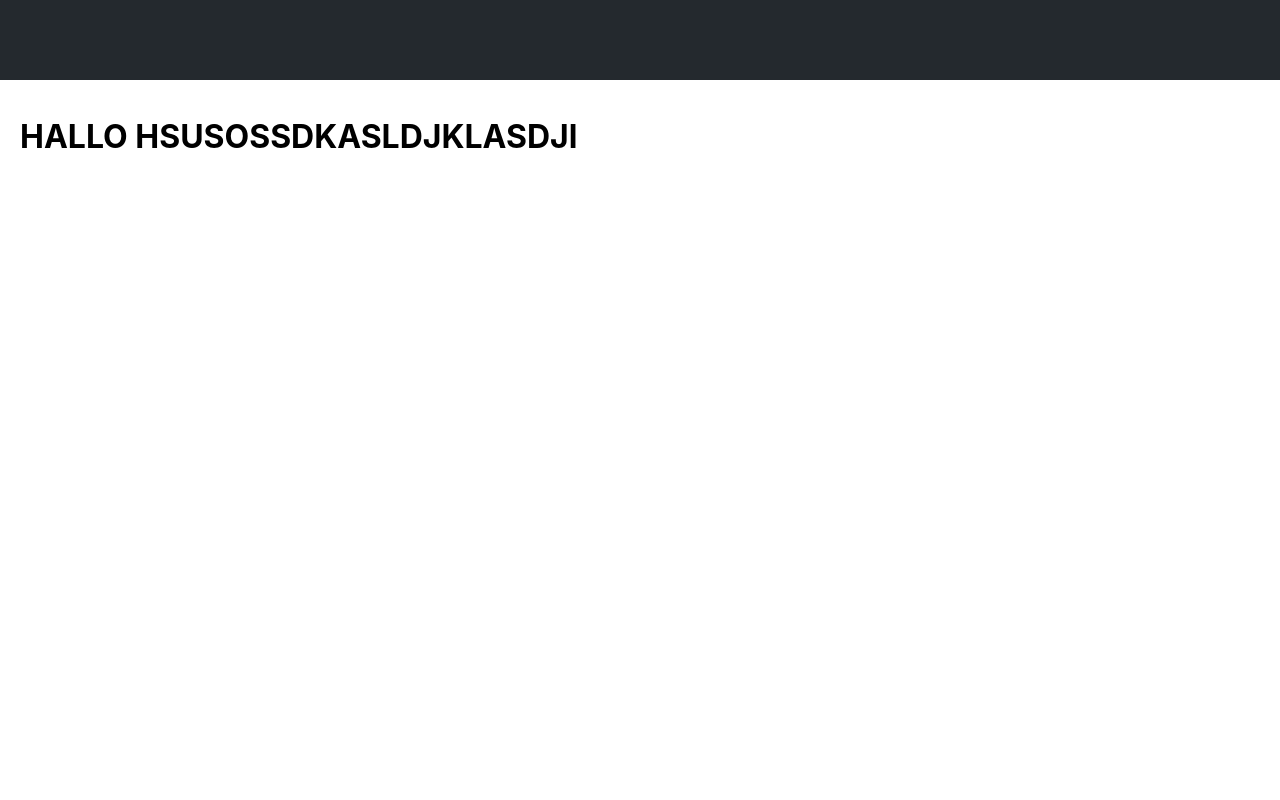
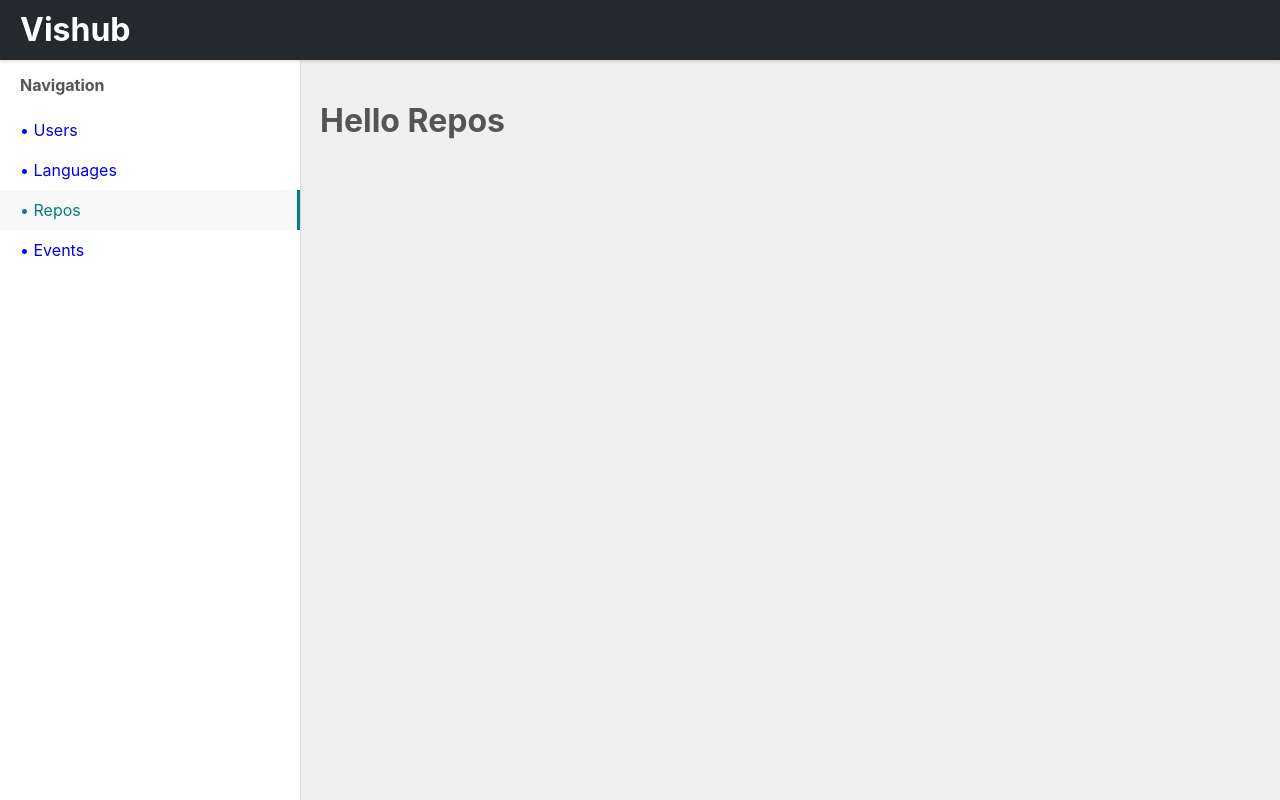
Before and after one commit to eloquenza/VisHub, a React (Create React App) app in the folder application/: page /repos in a window 1280 px wide. Built offline with nearby package versions, Linux system fonts and the light colour scheme; what ts-enum-util would draw is missing.

Commit message:
bissl css

```diff
--- a/application/src/components/layout/AuthorNetwork.tsx
+++ b/application/src/components/layout/AuthorNetwork.tsx
@@ -64,7 +64,7 @@ export default class AuthorNetwork extends React.Component<
     }
   }
 
-  onRadioButtonSwitchGraph(event: React.ChangeEvent<HTMLInputElement>) {
+  onSelectChange(event: React.ChangeEvent<HTMLSelectElement>) {
     const graphType = event.currentTarget.value as GraphTypes
     console.log(graphType)
     this.setState(state => {
@@ -147,40 +147,29 @@ export default class AuthorNetwork extends React.Component<
     return (
       <div className={styles.authorNetworkContainer}>
         <div className={styles.authorNetworkMenuBar}>
-          <text>Search by author name</text>
-          <input
-            type="text"
-            value={this.state.searchInput}
-            onChange={event => this.searchBarOnUserInput(event)}
-            list="test"
-          />
-          <datalist id="test">{verticesForSelection}</datalist>
-          <div className={styles.authorNetworkRadioButtons}>
-            Force-directed graph
+
+          { /* Textfeld */ }
+          <div className={styles.authorNetworkInline}>
+            <text>Search by author name:&nbsp;</text>
             <input
-              id="force"
-              value="force"
-              type="radio"
-              checked={this.state.currentGraphName === 'force'}
-              onChange={event => this.onRadioButtonSwitchGraph(event)}
-            />
-            3D Force-directed graph
-            <input
-              id="3dforce"
-              value="3dforce"
-              type="radio"
-              checked={this.state.currentGraphName === '3dforce'}
-              onChange={event => this.onRadioButtonSwitchGraph(event)}
-            />
-            Radial edge-bundling graph
-            <input
-              id="edgebundling"
-              value="edgebundling"
-              type="radio"
-              checked={this.state.currentGraphName === 'edgebundling'}
-              onChange={event => this.onRadioButtonSwitchGraph(event)}
-            />
+              type="text"
+              value={this.state.searchInput}
+              onChange={event => this.searchBarOnUserInput(event)}
+              list="test" />
+            <datalist id="test">{verticesForSelection}</datalist>
           </div>
+
+          { /* Dropdown */ }
+          <div className={styles.authorNetworkInline}>
+            <text>Graphentyp:&nbsp;</text>
+            <select
+              onChange={event => this.onSelectChange(event)}>
+              <option value="force">Force-directed graph</option>
+              <option value="3dforce">3D Force-directed graph</option>
+              <option value="edgebundling">Radial edge-bundling graph</option>
+            </select>
+          </div>
+
         </div>
         {this.state.networkVisualisation}
       </div>
--- /dev/null
+++ b/application/src/components/layout/Sidebar.tsx
@@ -0,0 +1,18 @@
+import React from 'react'
+import { NavLink  } from "react-router-dom";
+
+import styles from '../../styles/Sidebar.module.css'
+
+function Sidebar() {
+  return (
+    <div>
+      <h4>Navigation</h4>
+      <NavLink activeClassName={styles.selected} to="/users">&bull; Users</NavLink >
+      <NavLink activeClassName={styles.selected} to="/languages">&bull; Languages</NavLink >
+      <NavLink activeClassName={styles.selected} to="/repos">&bull; Repos</NavLink >
+      <NavLink activeClassName={styles.selected} to="/events">&bull; Events</NavLink >
+    </div>
+  )
+}
+
+export default Sidebar
--- a/application/src/components/subpages/Repos.tsx
+++ b/application/src/components/subpages/Repos.tsx
@@ -1,7 +1,7 @@
 import React from 'react'
 
 function Repos() {
-  return <h1>HALLO HSUSOSSDKASLDJKLASDJl</h1>
+  return <h1>Hello Repos</h1>
 }
 
 export default Repos
--- a/application/src/components/subpages/Users.tsx
+++ b/application/src/components/subpages/Users.tsx
@@ -1,40 +1,48 @@
 import React from 'react'
-import {AuthorNetwork} from 'components'
-import {Chart} from 'components/visualizations'
-import {Box} from 'rebass'
+import { AuthorNetwork } from 'components'
+import { Chart } from 'components/visualizations'
 
 function Users() {
   return (
     <>
+      <div className="columns">
+
+        {/* AuthorNetwork */}
+        <div className="column is-full">
+          <div className="panel">
             <AuthorNetwork width={window.innerWidth} height={window.innerHeight} />
-      <Box
-        sx={{
-          display: 'grid',
-          gridGap: 3,
-          // repeat creates a sequence of 3 times 1fr
-          // fr is a new unit denoting a fraction of the grid
-          gridTemplateColumns: 'repeat(3, 1fr)',
-          gridTemplateRows: 'auto auto auto',
-        }}
-      >
-        <h1>Chart1</h1>
-        <h1>Chart2</h1>
-        <h1>Chart3</h1>
+          </div>
+        </div>
+
+        {/* Charts */}
+        <div className="column is-4">
+          <div className="panel">
+            <h3>Chart1</h3>
             <Chart
-          window={{width: window.innerWidth / 3.5, height: window.innerHeight}}
+              window={{ width: window.innerWidth / 3.5, height: window.innerHeight }}
               className="chart1"
             />
-
+          </div>
+        </div>
+        <div className="column is-4">
+          <div className="panel">
+            <h3>Chart2</h3>
             <Chart
-          window={{width: window.innerWidth / 3.5, height: window.innerHeight}}
+              window={{ width: window.innerWidth / 3.5, height: window.innerHeight }}
               className="chart2"
             />
-
+          </div>
+        </div>
+        <div className="column is-4">
+          <div className="panel">
+            <h3>Chart3</h3>
             <Chart
-          window={{width: window.innerWidth / 3.5, height: window.innerHeight}}
+              window={{ width: window.innerWidth / 3.5, height: window.innerHeight }}
               className="chart3"
             />
-      </Box>
+          </div>
+        </div>
+      </div>
     </>
   )
 }
--- a/application/src/index.tsx
+++ b/application/src/index.tsx
@@ -1,33 +1,29 @@
 import React from 'react'
 import ReactDOM from 'react-dom'
-import {BrowserRouter, Switch, Route} from 'react-router-dom'
-import {NavBar, Users, Repos, Events, Languages} from 'components'
-import {Box} from 'rebass'
+import { BrowserRouter, Switch, Route } from 'react-router-dom'
+import { Users, Repos, Events, Languages } from 'components'
+import Sidebar from './components/layout/Sidebar'
 
 import './styles/index.css'
 
 ReactDOM.render(
   <React.StrictMode>
-    {/* BrowserRouter handles which URL path is connected to which components */}
     <BrowserRouter>
-      <Box
-        sx={{
-          display: 'grid',
-          gridGap: 3,
-          gridTemplateRows: 'repeat(auto-fit, minmax(80px, 1px))',
-          gridTemplateColumns: 'none',
-        }}
-      >
-        {/* Displays our navigation bar component */}
-        <NavBar />
-        <div id="mainContainer">
-          {/* A <Switch> iterates over its children <Route>s and
-          renders the first declared one that matches the current URL.
-          Meaning, more specific ones should be before less specific ones. This seems counter-intuitive when you know, that IP routing does essentially the same while avoiding having an order of declaration */}
+
+      {/* Navbar */}
+      <div className="header">
+        <h1>Vishub</h1>
+      </div>
+
+      {/* Sidebar */}
+      <div className="sidebar">
+        <Sidebar />
+      </div>
+
+      {/* Content */}
+      <div className="content">
         <Switch>
-            {/* exact avoids the aforementioned problem and lets a route only be matched if the current URL matches the declared path directly */}
           <Route exact path={['/home', '/users', '/']}>
-              {/* The declared components inside a Route are the ones that will be rendered when said Route is matched */}
             <Users />
           </Route>
           <Route path="/repos">
@@ -41,7 +37,6 @@ ReactDOM.render(
           </Route>
         </Switch>
       </div>
-      </Box>
     </BrowserRouter>
   </React.StrictMode>,
   document.getElementById('root')
--- a/application/src/styles/AuthorNetwork.module.css
+++ b/application/src/styles/AuthorNetwork.module.css
@@ -10,6 +10,23 @@
     padding: 5px 5px;
 }
 
-.authorNetworkRadioButtons {
+.authorNetworkInline {
+    padding: 5px 10px;
+    display: inline-block;
+}
 
+.authorNetworkInline input {
+    height: 20px;
+    line-height: 20px;
+    border-radius: 4px;
+    border: none;
+    padding: 5px
 }
+
+.authorNetworkInline select {
+    height: 30px;
+    line-height: 20px;
+    border-radius: 4px;
+    border: none;
+    padding: 5px
+}
--- /dev/null
+++ b/application/src/styles/Sidebar.module.css
@@ -0,0 +1,19 @@
+h4 {
+  margin: 0;
+  padding: 15px 20px;
+}
+
+a {
+  text-decoration: none;
+  display: block;
+  padding: 10px 20px;
+  transition: all .2s ease-in-out;
+  border-right: 3px solid transparent;
+}
+
+a:hover,
+a.selected {
+  background: #f8f8f8;
+  border-color: teal;
+  color: teal;
+}
--- a/application/src/styles/index.css
+++ b/application/src/styles/index.css
@@ -1,5 +1,14 @@
+html,
 body {
   margin: 0;
+  padding: 0;
+  width: 100vw;
+  height: 100vh;
+  color: #555;
+}
+
+body {
+  position: relative;
   font-family: 'Fira Sans', -apple-system, BlinkMacSystemFont, 'Segoe UI',
     'Roboto', 'Oxygen', 'Ubuntu', 'Cantarell', 'Droid Sans', 'Helvetica Neue',
     sans-serif;
@@ -12,6 +21,90 @@ code {
     'Courier New', monospace;
 }
 
-#mainContainer {
-  padding: 0px 20px 0px 20px
+div {
+  box-sizing: border-box;
 }
+
+* {
+  outline: none !important;
+}
+
+.header {
+  position: absolute;
+  top: 0;
+  left: 0;
+  right: 0;
+  height: 60px;
+  background-color: hsl(210,12.2%,16.1%);
+  padding: 10px 20px;
+  box-shadow: 0 0 2px rgba(0,0,0,.1), 0 2px 3px rgba(0,0,0,.1);
+  z-index: 3;
+}
+
+.header h1 {
+  color: white;
+  line-height: 40px;
+  height: 40px;
+  margin: 0;
+  padding: 0;
+}
+
+.sidebar {
+  position: absolute;
+  top: 60px;
+  left: 0;
+  bottom: 0;
+  width: 300px;
+  background-color: #fff;
+  box-shadow: 0 0 2px rgba(0,0,0,.1), 0 2px 3px rgba(0,0,0,.1);
+  z-index: 2;
+}
+
+.content {
+  position: absolute;
+  top: 60px;
+  left: 300px;
+  right: 0;
+  bottom: 0;
+  background-color: #f0f0f0;
+  padding: 20px;
+  overflow-y: scroll;
+}
+
+.columns {
+  display: flex;
+  margin: -.75rem;
+  flex-wrap: wrap;
+}
+
+.column {
+  display: block;
+  padding: .75rem;
+}
+
+.column.is-4 {
+  flex: none;
+  width: 33.33333%;
+}
+
+.column.is-full {
+  flex-basis: 100%;
+  flex-grow: 1;
+  flex-shrink: 0;
+}
+
+.panel {
+  background: white;
+  box-shadow: 0 0 2px rgba(0,0,0,.1), 0 2px 3px rgba(0,0,0,.1);
+  border-radius: 4px;
+  overflow: hidden;
+}
+
+.panel h3 {
+  margin: 0;
+  color: white;
+  background-color: hsl(210,12.2%,16.1%);
+  height: 50px;
+  line-height: 50px;
+  padding: 0 15px;
+}
```
Lines whose indentation alone changed are shown as unchanged.
